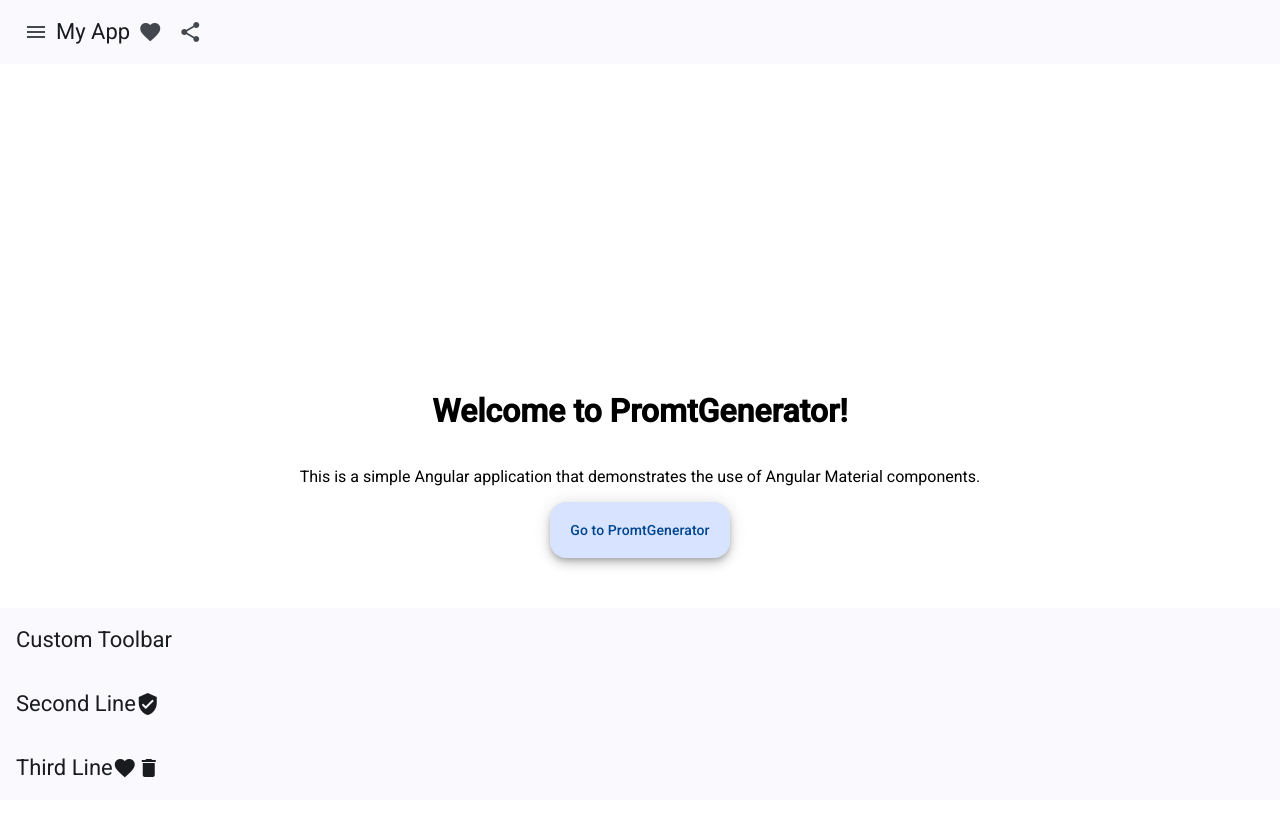
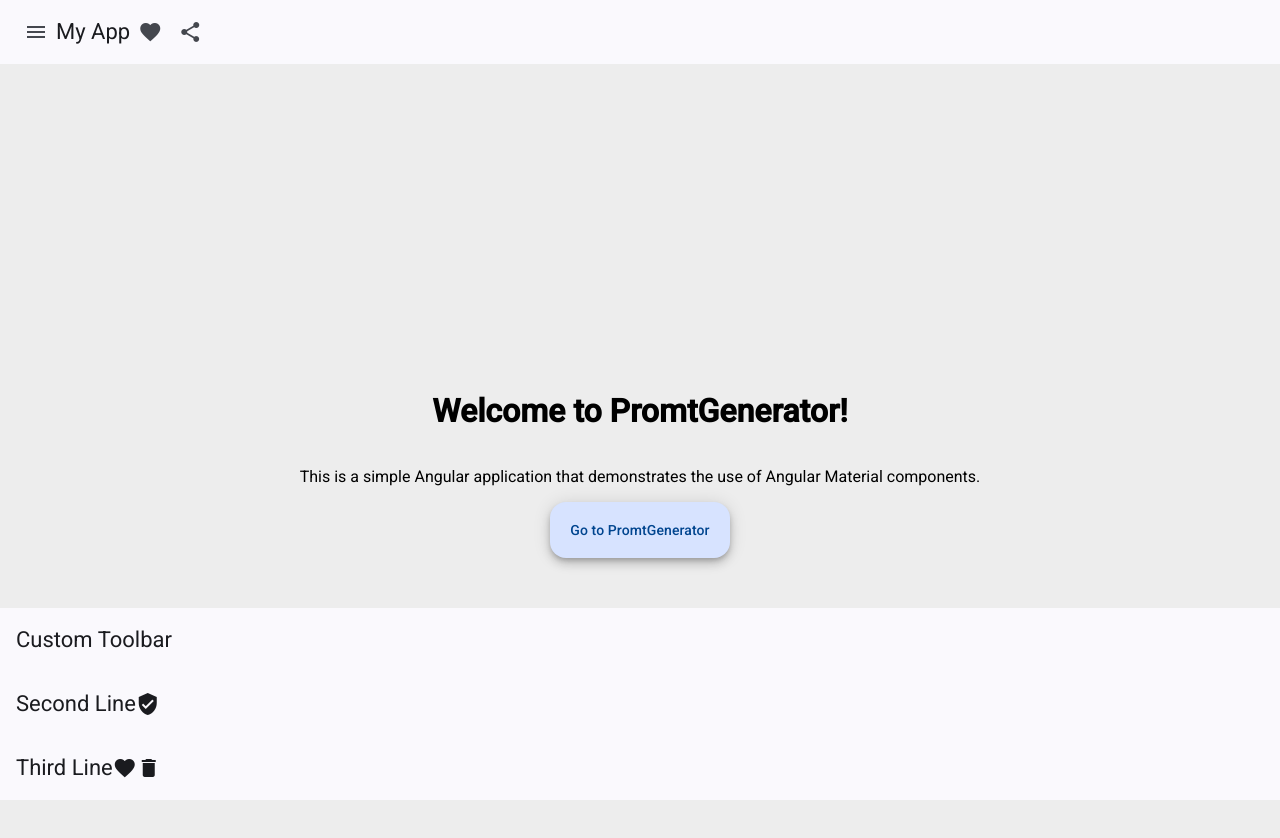
Before and after one commit to AlexejHein/PromtGenerator-, an Angular app: page / in a window 1280 px wide. Shown: the top 838 px of the page. Built offline with nearby package versions, Linux system fonts and the light colour scheme.

Commit message:
first commit

```diff
--- a/src/styles.scss
+++ b/src/styles.scss
@@ -1,4 +1,8 @@
 /* You can add global styles to this file, and also import other style files */
 
 html, body { height: 100%; }
-body { margin: 0; font-family: Roboto, "Helvetica Neue", sans-serif; }
+body {
+  margin: 0;
+  font-family: Roboto, "Helvetica Neue", sans-serif;
+  background-color: #ededed;
+}
```
